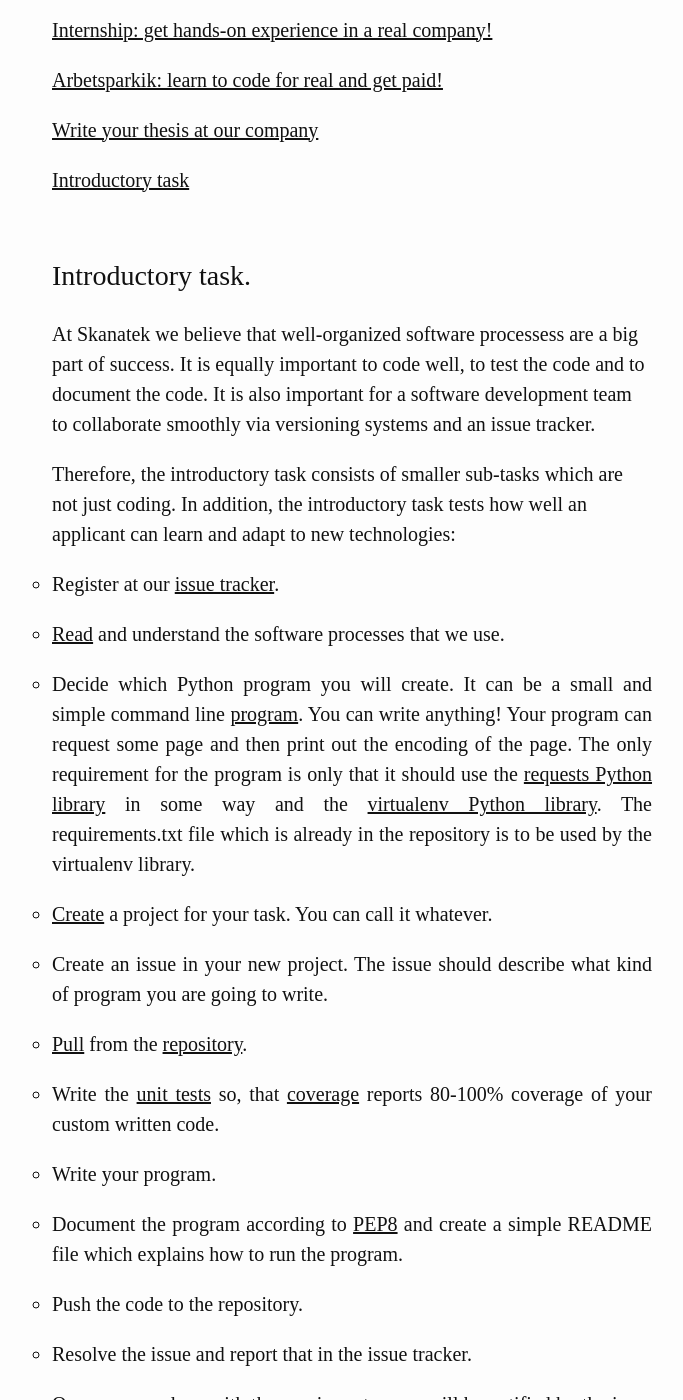
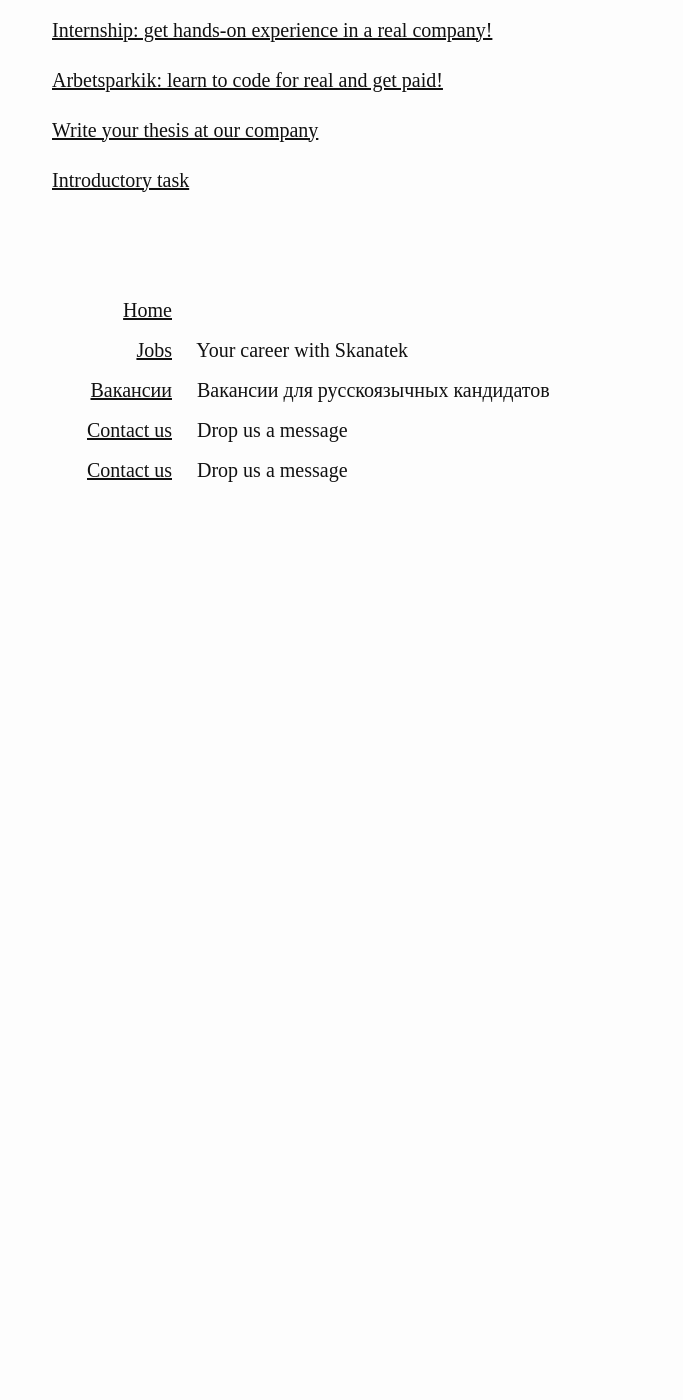
Before and after one commit to stazhirovka/stazhirovka.github.io, a Jekyll site: the page built from jobs_en.markdown, in a window 1280 px wide and 1400 px high, scrolled down 277 px. Shown: the whole window, without its empty margins (76-759 px from the left). Built offline with Jekyll 4.4.1, drawn with Linux system fonts in a browser that asks for light colours; nearby versions of some CDN libraries; library files that are not in the unit come from our copies; Markdown is read by kramdown in place of the engine named in the settings; after the commit the page ends 960 px from its top, so only the background shows below that; some of the changed text lies outside the part shown.

Commit message:
Removed intro task from the jobs page

```diff
--- a/_includes/footer.html
+++ b/_includes/footer.html
@@ -10,6 +10,10 @@
   <li>
     <strong><a href="">Вакансии</a></strong>
     <span>Вакансии для русскоязычных кандидатов</span>
+  </li>
+  <li>
+    <strong><a href="contact_us.html">Contact us</a></strong>
+    <span>Drop us a message</span>
   </li>
   <li>
     <strong><a href="contact_us.html">Contact us</a></strong>
--- a/jobs_en.markdown
+++ b/jobs_en.markdown
@@ -13,24 +13,3 @@ title: Jobs at Skanatek
 [Write your thesis at our company](thesis.html)
 
 [Introductory task](introductory-task.html)
-
-
-
-
-## <a id="introductory_task"></a>Introductory task.
-At Skanatek we believe that well-organized software processess are a big part of success. It is equally important to code well, to test the code and to document the code. It is also important for a software development team to collaborate smoothly via versioning systems and an issue tracker.
-
-Therefore, the introductory task consists of smaller sub-tasks which are not just coding. In addition, the introductory task tests how well an applicant can learn and adapt to new technologies:
-
-- Register at our [issue tracker](http://redmine.platformable.net).
-- [Read](http://redmine.platformable.net/projects/community/wiki) and understand the software processes that we use.
-- Decide which Python program you will create. It can be a small and simple command line [program](http://learnpythonthehardway.org/book/ex8.html). You can write anything! Your program can request some page and then print out the encoding of the page. The only requirement for the program is only that it should use the [requests Python library](http://www.python-requests.org/en/latest/) in some way and the [virtualenv Python library](http://www.virtualenv.org/en/latest/). The requirements.txt file which is already in the repository is to be used by the virtualenv library.
-- [Create](http://redmine.platformable.net/projects/new) a project for your task. You can call it whatever.
-- Create an issue in your new project. The issue should describe what kind of program you are going to write.
-- [Pull](http://git-scm.com/book) from the [repository](http://redmine.platformable.net/projects/community/wiki/How_to_use_git_with_Redmine).
-- Write the [unit tests](https://en.wikipedia.org/wiki/Test-driven_development) so, that [coverage](http://nedbatchelder.com/code/coverage/) reports 80-100% coverage of your custom written code.
-- Write your program.
-- Document the program according to [PEP8](http://www.python.org/dev/peps/pep-0008/) and create a simple README file which explains how to run the program.
-- Push the code to the repository.
-- Resolve the issue and report that in the issue tracker.
-- Once you are done with the previous step, we will be notified by the issue tracker. We will run you small program according to your README file and *then* we will contact you.
```
